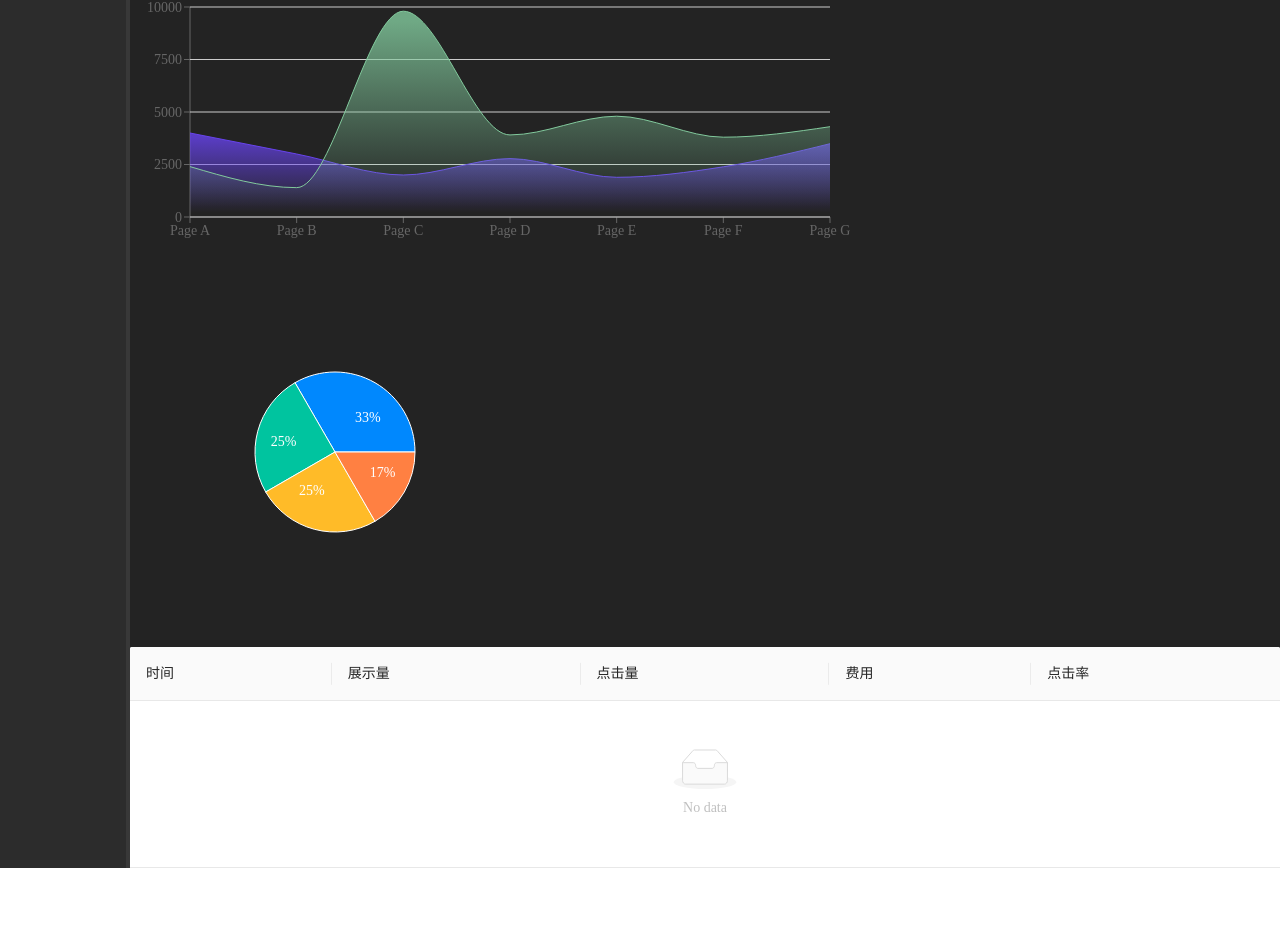
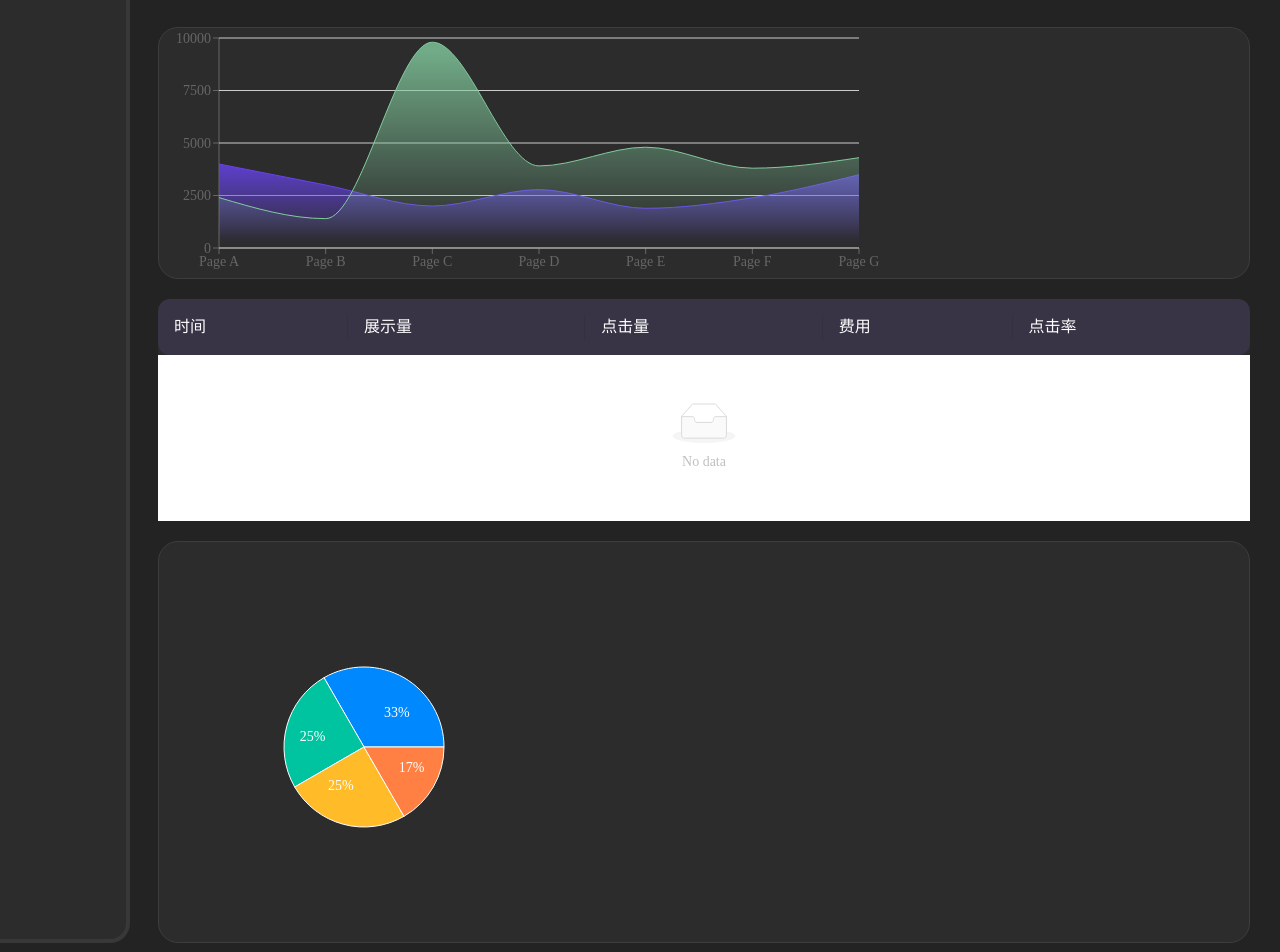
Before and after one commit to shuangmianxiaoQ/ad-emulator, a React app: page /dashboard in a window 1280 px wide. Shown: the part 459-1411 px from the top of the page. Before the commit the page ends 1327 px from the top, so only its background shows below. Built offline with nearby package versions, Linux system fonts and the light colour scheme.

Commit message:
:triangular_flag_on_post: table list
列表

```diff
--- /dev/null
+++ b/src/pages/Dashboard/AreaChart/index.tsx
@@ -0,0 +1,76 @@
+import React from 'react';
+import { AreaChart, CartesianGrid, XAxis, YAxis, Tooltip, Area } from 'recharts';
+
+import styles from './index.module.scss'
+
+const data = [
+  {
+    name: 'Page A',
+    uv: 4000,
+    pv: 2400,
+    amt: 2400
+  },
+  {
+    name: 'Page B',
+    uv: 3000,
+    pv: 1398,
+    amt: 2210
+  },
+  {
+    name: 'Page C',
+    uv: 2000,
+    pv: 9800,
+    amt: 2290
+  },
+  {
+    name: 'Page D',
+    uv: 2780,
+    pv: 3908,
+    amt: 2000
+  },
+  {
+    name: 'Page E',
+    uv: 1890,
+    pv: 4800,
+    amt: 2181
+  },
+  {
+    name: 'Page F',
+    uv: 2390,
+    pv: 3800,
+    amt: 2500
+  },
+  {
+    name: 'Page G',
+    uv: 3490,
+    pv: 4300,
+    amt: 2100
+  }
+];
+
+const Chart = () => {
+  return (
+    <div className={styles.wrapper}>
+      <AreaChart width={730} height={250} data={data} margin={{ top: 10, right: 30, left: 0, bottom: 0 }}>
+        <defs>
+          <linearGradient id="colorUv" x1="0" y1="0" x2="0" y2="1">
+            <stop offset="5%" stopColor="#6743ed" stopOpacity={0.8} />
+            <stop offset="95%" stopColor="#6743ed" stopOpacity={0} />
+          </linearGradient>
+          <linearGradient id="colorPv" x1="0" y1="0" x2="0" y2="1">
+            <stop offset="5%" stopColor="#82ca9d" stopOpacity={0.8} />
+            <stop offset="95%" stopColor="#82ca9d" stopOpacity={0} />
+          </linearGradient>
+        </defs>
+        <XAxis dataKey="name" />
+        <YAxis />
+        <CartesianGrid vertical={false} />
+        <Tooltip />
+        <Area type="monotone" dataKey="uv" stroke="#6743ed" fillOpacity={1} fill="url(#colorUv)" />
+        <Area type="monotone" dataKey="pv" stroke="#82ca9d" fillOpacity={1} fill="url(#colorPv)" />
+      </AreaChart>
+    </div>
+  );
+};
+
+export default Chart;
--- a/src/pages/Dashboard/LineChart/index.tsx
+++ /dev/null
@@ -1,72 +0,0 @@
-import React from 'react';
-import { AreaChart, CartesianGrid, XAxis, YAxis, Tooltip, Area } from 'recharts';
-
-const data = [
-  {
-    name: 'Page A',
-    uv: 4000,
-    pv: 2400,
-    amt: 2400
-  },
-  {
-    name: 'Page B',
-    uv: 3000,
-    pv: 1398,
-    amt: 2210
-  },
-  {
-    name: 'Page C',
-    uv: 2000,
-    pv: 9800,
-    amt: 2290
-  },
-  {
-    name: 'Page D',
-    uv: 2780,
-    pv: 3908,
-    amt: 2000
-  },
-  {
-    name: 'Page E',
-    uv: 1890,
-    pv: 4800,
-    amt: 2181
-  },
-  {
-    name: 'Page F',
-    uv: 2390,
-    pv: 3800,
-    amt: 2500
-  },
-  {
-    name: 'Page G',
-    uv: 3490,
-    pv: 4300,
-    amt: 2100
-  }
-];
-
-const Chart = () => {
-  return (
-    <AreaChart width={730} height={250} data={data} margin={{ top: 10, right: 30, left: 0, bottom: 0 }}>
-      <defs>
-        <linearGradient id="colorUv" x1="0" y1="0" x2="0" y2="1">
-          <stop offset="5%" stopColor="#6743ed" stopOpacity={0.8} />
-          <stop offset="95%" stopColor="#6743ed" stopOpacity={0} />
-        </linearGradient>
-        <linearGradient id="colorPv" x1="0" y1="0" x2="0" y2="1">
-          <stop offset="5%" stopColor="#82ca9d" stopOpacity={0.8} />
-          <stop offset="95%" stopColor="#82ca9d" stopOpacity={0} />
-        </linearGradient>
-      </defs>
-      <XAxis dataKey="name" />
-      <YAxis />
-      <CartesianGrid vertical={false} />
-      <Tooltip />
-      <Area type="monotone" dataKey="uv" stroke="#6743ed" fillOpacity={1} fill="url(#colorUv)" />
-      <Area type="monotone" dataKey="pv" stroke="#82ca9d" fillOpacity={1} fill="url(#colorPv)" />
-    </AreaChart>
-  );
-};
-
-export default Chart;
--- /dev/null
+++ b/src/pages/Dashboard/List/index.scss
@@ -0,0 +1,28 @@
+#table_list {
+  background-color: transparent;
+
+  .ant-table-thead > tr > th {
+    background-color: #383446;
+    border-bottom: none;
+    font-size: 16px;
+    color: #fff;
+
+    &:first-child {
+      border-radius: 12px 0 0 12px;
+    }
+
+    &:last-child {
+      border-radius: 0 12px 12px 0;
+    }
+  }
+
+  .ant-table-tbody > tr > td {
+    border-bottom: none;
+    font-size: 14px;
+    color: #fff;
+  }
+
+  .ant-table-placeholder:hover {
+    background: transparent;
+  }
+}
--- a/src/pages/Dashboard/List/index.tsx
+++ b/src/pages/Dashboard/List/index.tsx
@@ -1,11 +1,14 @@
 import React from 'react';
 import { Table } from 'antd';
+
+import './index.scss';
+import styles from './index.module.scss';
 
 const { Column } = Table;
 
 const List = () => {
   return (
-    <Table dataSource={[]}>
+    <Table id="table_list" className={styles.list} dataSource={[]}>
       <Column title="时间" dataIndex="" key="" />
       <Column title="展示量" dataIndex="" key="" />
       <Column title="点击量" dataIndex="" key="" />
--- a/src/pages/Dashboard/SearchForm/index.module.scss
+++ b/src/pages/Dashboard/SearchForm/index.module.scss
@@ -1,8 +1,6 @@
 .form {
   display: flex;
   padding: 8px 38px 57px;
-  background-color: #2c2c2c;
-  border-bottom: 1px solid #3d3d3d;
 }
 
 .plan {
--- a/src/pages/Dashboard/index.module.scss
+++ b/src/pages/Dashboard/index.module.scss
@@ -1,5 +1,6 @@
 .container {
   display: flex;
+  padding-bottom: 50px;
   min-height: 100vh;
   background-color: #232323;
   color: #fff;
@@ -10,6 +11,8 @@
   min-height: 100vh;
   background-color: #2c2c2c;
   border-right: 4px solid #383838;
+  border-bottom: 4px solid #383838;
+  border-bottom-right-radius: 20px;
 }
 
 .wrapper {
@@ -32,3 +35,28 @@
   background-size: 100% 100%;
   cursor: pointer;
 }
+
+.searchForm {
+  background-color: #2c2c2c;
+  border-bottom: 1px solid #3d3d3d;
+}
+
+.areaChart {
+  margin: 30px 30px 20px 28px;
+  background-color: #2c2c2c;
+  border: 1px solid #3d3d3d;
+  border-radius: 20px;
+}
+
+.list {
+  margin: 0 30px 0 28px;
+  background-color: #2c2c2c;
+  border-radius: 20px;
+}
+
+.pieChart {
+  margin: 20px 30px 0 28px;
+  background-color: #2c2c2c;
+  border: 1px solid #3d3d3d;
+  border-radius: 20px;
+}
--- a/src/pages/Dashboard/index.tsx
+++ b/src/pages/Dashboard/index.tsx
@@ -1,6 +1,6 @@
 import React from 'react';
 import SearchForm from './SearchForm';
-import LineChart from './LineChart';
+import AreaChart from './AreaChart';
 import PieChart from './PieChart';
 import List from './List';
 
@@ -15,10 +15,18 @@ const Dashboard = () => {
         <div className={styles.header}>
           <span className={styles.iconMessage} />
         </div>
-        <SearchForm />
-        <LineChart />
-        <PieChart />
-        <List />
+        <div className={styles.searchForm}>
+          <SearchForm />
+        </div>
+        <div className={styles.areaChart}>
+          <AreaChart />
+        </div>
+        <div className={styles.list}>
+          <List />
+        </div>
+        <div className={styles.pieChart}>
+          <PieChart />
+        </div>
       </div>
     </div>
   );
```
Also changed, not shown: src/pages/Dashboard/AreaChart/index.module.scss (added), src/pages/Dashboard/List/index.module.scss (added), src/pages/Dashboard/PieChart/index.module.scss (added).
